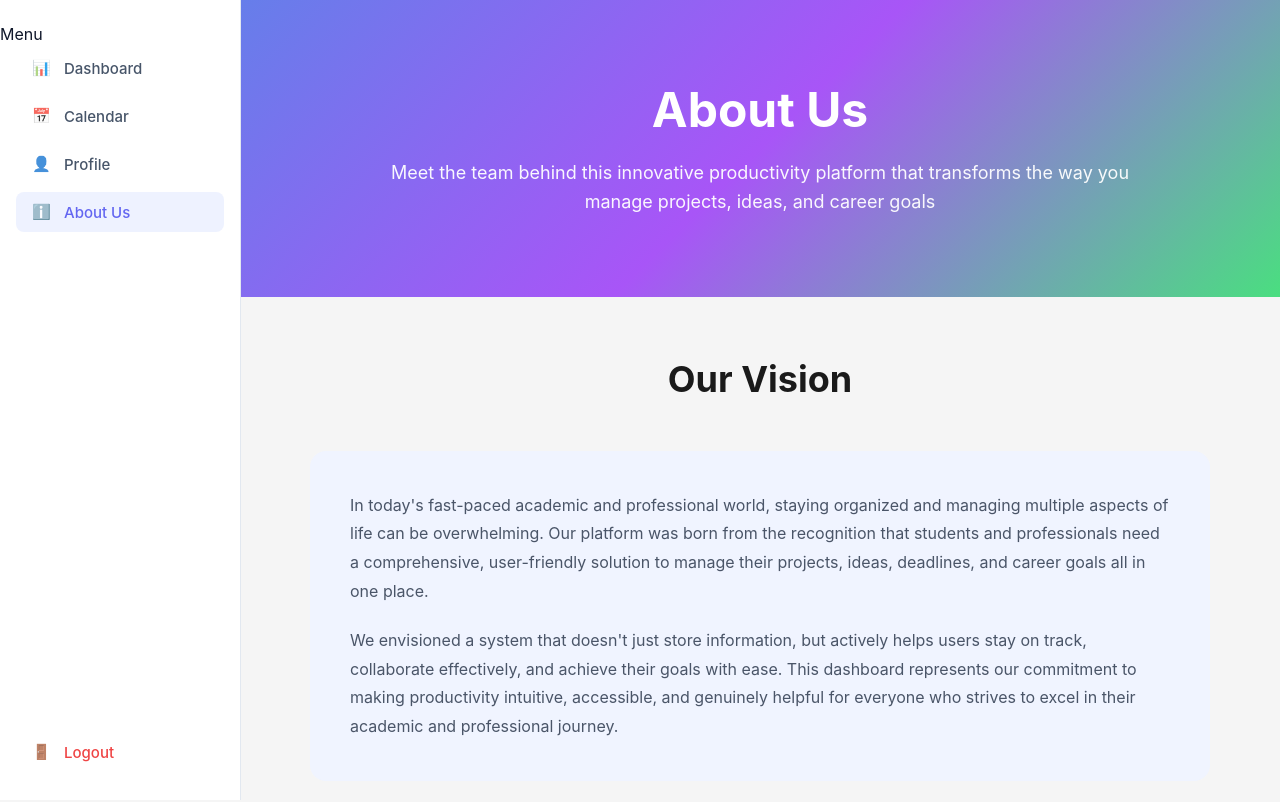
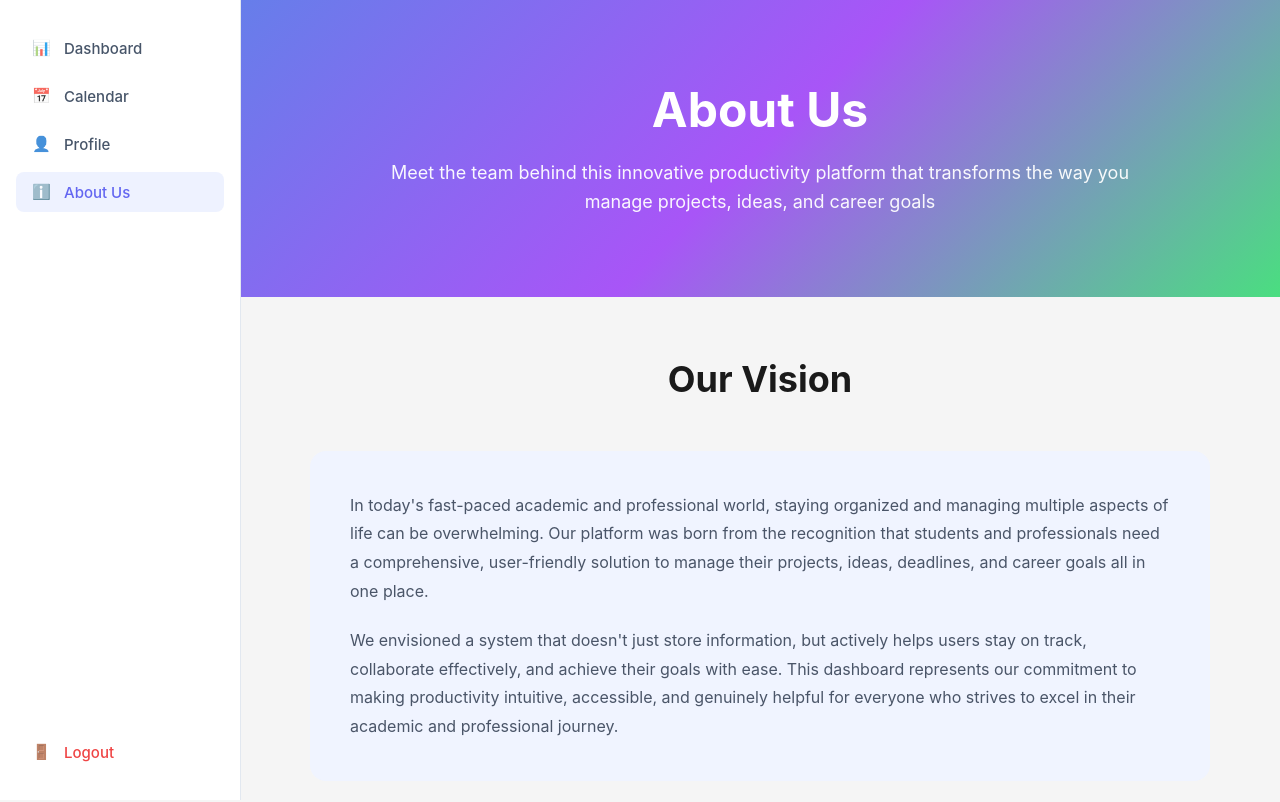
Before and after one commit to Archijain27/Project-Management-Portal, a website: page aboutus.html in a window 1280 px wide. Shown: the top 802 px of the page. Drawn offline with Linux system fonts and the light colour scheme.

Commit message:
Update aboutus.html

```diff
--- a/aboutus.html
+++ b/aboutus.html
@@ -454,7 +454,6 @@
 </head>
 <body>
     <div class="sidebar">
-        <div class="menu-title">Menu</div>
         <a href="dashboard.html" class="menu-item">Dashboard</a>
         <a href="calendar.html" class="menu-item">Calendar</a>
         <a href="profile.html" class="menu-item">Profile</a>
```
